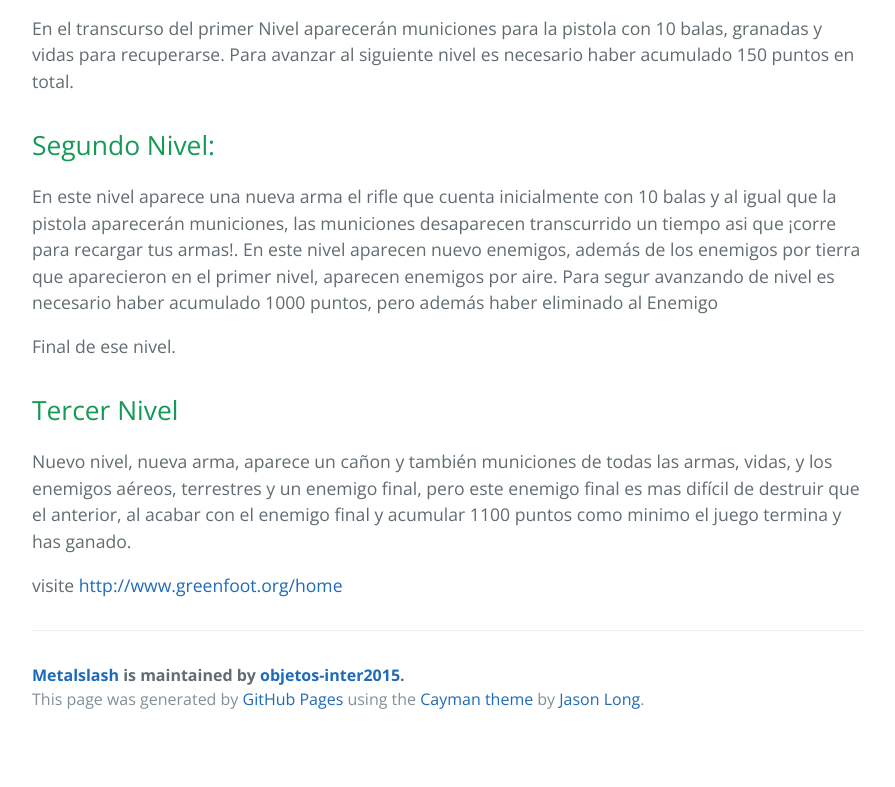
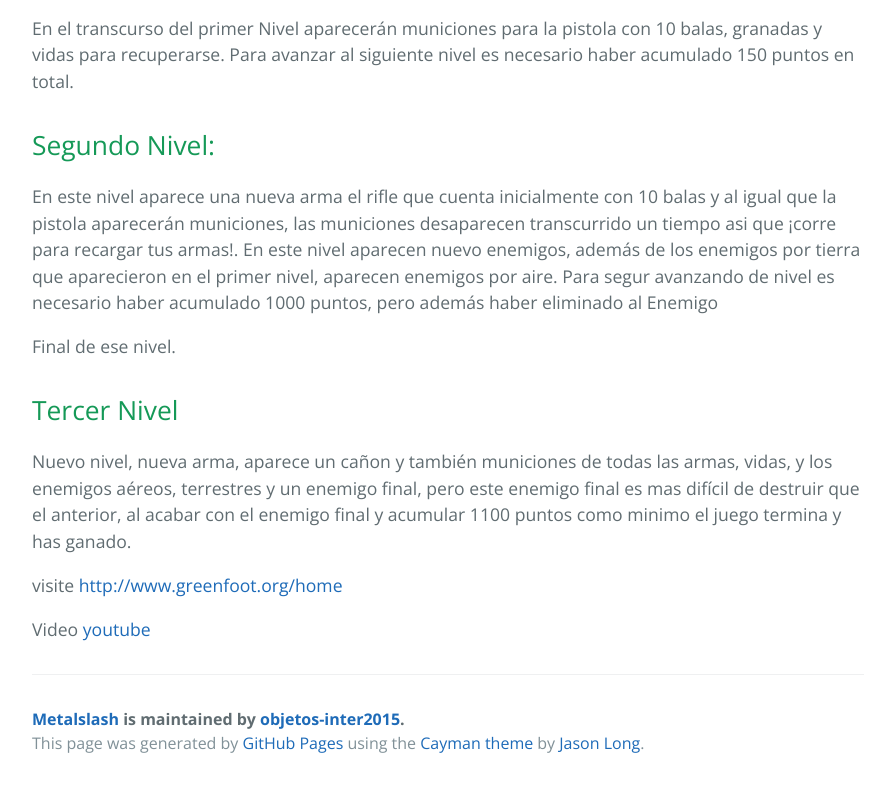
Before and after one commit to objetos-inter2015/MetalSlash, a plain HTML site: page index.html in a window 1280 px wide. Shown: the part 710-1497 px from the top of the page, without its empty margins (192-1087 px from the left). Before the commit the page ends 1453 px from the top, so only its background shows below. Drawn offline with nearby package versions, Linux system fonts and the light colour scheme.

Commit message:
Update index.html

```diff
--- a/index.html
+++ b/index.html
@@ -50,6 +50,7 @@ Para segur avanzando de nivel es necesario haber acumulado 1000 puntos, pero ade
 </p>
 
 <p>visite <a href="http://www.greenfoot.org/home">http://www.greenfoot.org/home</a></p>
+<p>Video <a href="https://www.youtube.com/watch?v=LgZl44LxEns">youtube</a></p>
 
       <footer class="site-footer">
         <span class="site-footer-owner"><a href="https://github.com/objetos-inter2015/MetalSlash">Metalslash</a> is maintained by <a href="https://github.com/objetos-inter2015">objetos-inter2015</a>.</span>
```
